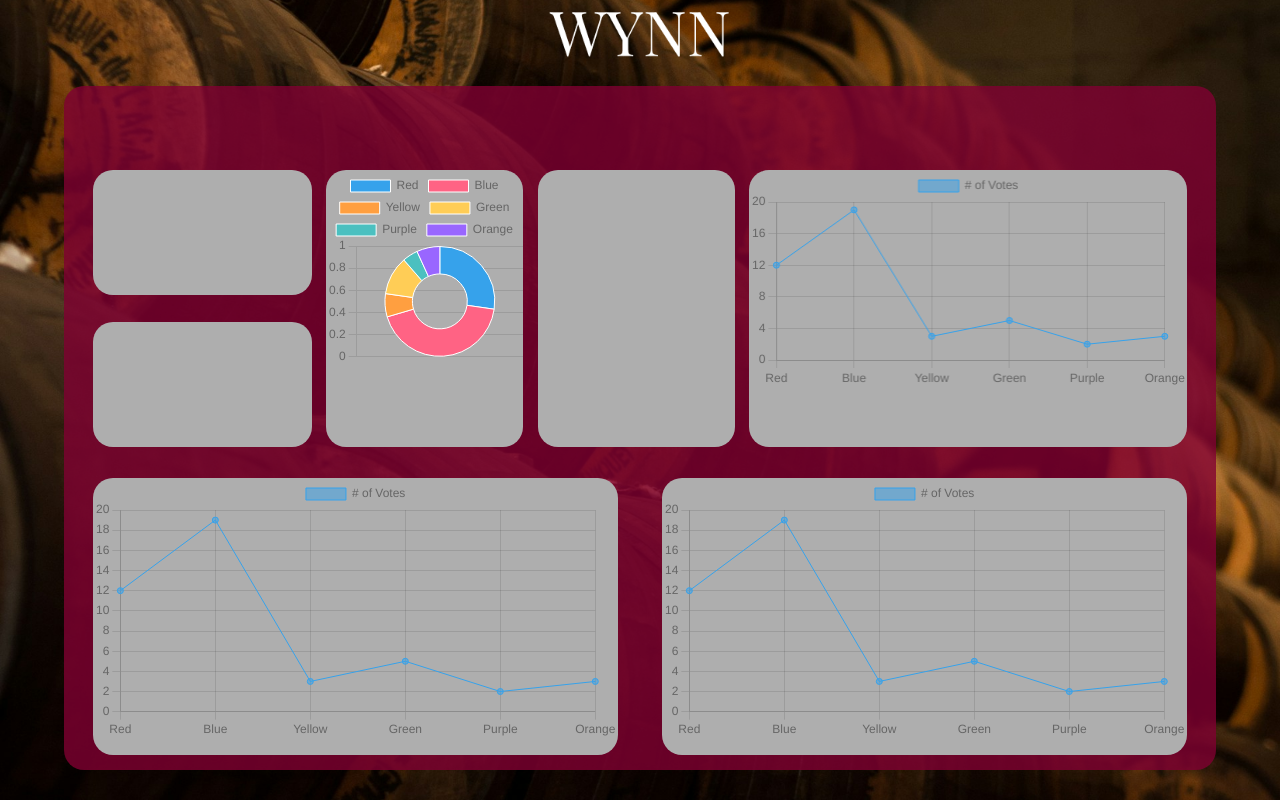
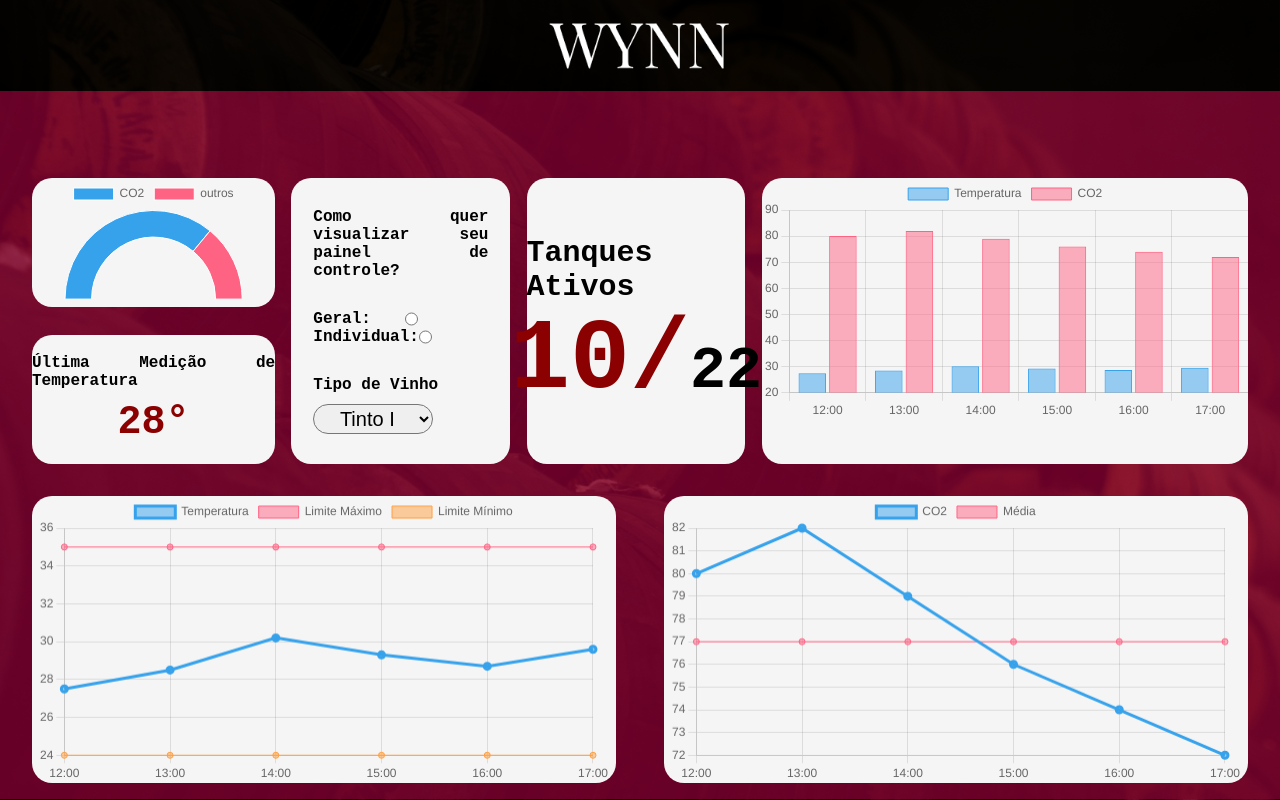
Before and after one commit to GabrielSousaSPTech/Sprint2-Wynn, a plain HTML site: page Site/estático/dashboard.html in a window 1280 px wide. Drawn offline with nearby package versions, Linux system fonts and the light colour scheme; a web font is replaced by a local one.

Commit message:
Atualizando a dashboard web.

```diff
--- a/Site/estático/JS/index.js
+++ b/Site/estático/JS/index.js
@@ -43,17 +43,27 @@
 new Chart(ctx1, {
     type: 'line',
     data: {
-        labels: ['Red', 'Blue', 'Yellow', 'Green', 'Purple', 'Orange'],
+        labels: ['12:00', '13:00', '14:00', '15:00', '16:00', '17:00'],
         datasets: [{
-            label: '# of Votes',
-            data: [12, 19, 3, 5, 2, 3],
+            label: 'Temperatura',
+            data: [27.5, 28.5, 30.2, 29.3, 28.7, 29.6],
+            borderWidth: 3
+        },
+        {
+            label: 'Limite Máximo',
+            data: [35, 35, 35, 35, 35, 35],
+            borderWidth: 1
+        },
+        {
+            label: 'Limite Mínimo',
+            data: [24, 24, 24, 24, 24, 24],
             borderWidth: 1
         }]
     },
     options: {
         scales: {
             y: {
-                beginAtZero: true
+                beginAtZero: false
             }
         }
     }
@@ -64,17 +74,23 @@
 new Chart(ctx2, {
     type: 'line',
     data: {
-        labels: ['Red', 'Blue', 'Yellow', 'Green', 'Purple', 'Orange'],
+        labels: ['12:00', '13:00', '14:00', '15:00', '16:00', '17:00'],
         datasets: [{
-            label: '# of Votes',
-            data: [12, 19, 3, 5, 2, 3],
+            label: 'CO2',
+            data: [80, 82, 79, 76, 74, 72],
+            borderWidth: 3
+        },
+        {
+            label: 'Média',
+            data: [77, 77, 77, 77, 77, 77],
             borderWidth: 1
-        }]
+        }
+        ]
     },
     options: {
         scales: {
             y: {
-                beginAtZero: true
+                beginAtZero: false
             }
         }
     }
@@ -83,19 +99,24 @@
 const ctx3 = document.getElementById('grafico3');
 
 new Chart(ctx3, {
-    type: 'line',
+    type: 'bar',
     data: {
-        labels: ['Red', 'Blue', 'Yellow', 'Green', 'Purple', 'Orange'],
+        labels: ['12:00', '13:00', '14:00', '15:00', '16:00', '17:00'],
         datasets: [{
-            label: '# of Votes',
-            data: [12, 19, 3, 5, 2, 3],
+            label: 'Temperatura',
+            data: [27.5, 28.5, 30.2, 29.3, 28.7, 29.6],
+            borderWidth: 1
+        },
+        {
+            label: 'CO2',
+            data: [80, 82, 79, 76, 74, 72],
             borderWidth: 1
         }]
     },
     options: {
         scales: {
             y: {
-                beginAtZero: true
+                beginAtZero: false
             }
         }
     }
@@ -106,18 +127,18 @@
 new Chart(ctx4, {
     type: 'doughnut',
     data: {
-        labels: ['Red', 'Blue', 'Yellow', 'Green', 'Purple', 'Orange'],
+        labels: ['CO2', 'outros',],
         datasets: [{
-            label: '# of Votes',
-            data: [12, 19, 3, 5, 2, 3],
-            borderWidth: 1
+            label: 'CO2',
+            data: [72, 28],
+            borderWidth: 1,
+            cutout: '70%',
+            circumference: 180,
+            rotation: 270
         }]
     },
     options: {
-        scales: {
-            y: {
-                beginAtZero: true
-            }
-        }
+        aspectRatio: 2
     }
+
 });
--- a/Site/estático/assets/styles/style.css
+++ b/Site/estático/assets/styles/style.css
@@ -634,16 +634,22 @@
     align-items: center;
 }
 
+.header-dashboard {
+    width: 100%;
+    height: 10%;
+    background-color: rgba(0, 0, 0, 0.9);
+}
+
 .container-dashboard {
     width: 100%;
-    height: 90%;
+    height: 88.5%;
 }
 
 .dashboard {
-    width: 90%;
-    height: 95%;
+    width: 100%;
+    height: 100%;
     background-color: rgba(128, 0, 49, 0.8);
-    border-radius: 2rem;
+
     display: flex;
     flex-direction: column;
     justify-content: center;
@@ -664,7 +670,7 @@
 }
 
 .elemento {
-    background-color: rgb(174, 174, 174);
+    background-color: rgb(245, 245, 245);
     border-radius: 2rem;
 }
 
@@ -680,6 +686,57 @@
 .elemento-duplo {
     height: 45%;
     width: 100%;
+
+}
+
+.caixa {
+    height: 100%;
+    width: 80%;
+    display: flex;
+    flex-direction: column;
+    justify-content: space-evenly;
+}
+
+.caixa select {
+    outline: none;
+    height: 3rem;
+    width: 12rem;
+    font-size: 2rem;
+    text-align: center;
+    border-radius: 2rem;
+    margin-top: 1rem;
+}
+
+.caixa-input-radio {
+    display: flex;
+    justify-content: space-between;
+    width: 60%;
+}
+
+.formatacao {
+    flex-direction: column;
+    font-family: monospace;
+    text-align: justify;
+}
+
+.formatacao p {
+    color: black;
+    font-size: 1.6rem;
+    font-weight: bolder;
+}
+
+.formatacao h2 {
+    color: black;
+    font-size: 3rem;
+    font-weight: bolder;
+    margin-top: 1rem;
+}
+
+.formatacao h3 {
+    color: darkred;
+    font-size: 4rem;
+    font-weight: bolder;
+    margin-top: 1rem;
 }
 
 .elemento-estreito {
@@ -701,6 +758,15 @@
     height: 100%;
     width: 100%;
     margin: 0 auto;
+}
+
+#tanques-ativos {
+    font-size: 6rem;
+}
+
+#tanques-ativos span {
+    font-size: 10rem;
+    color: darkred;
 }
 
 /* Fim da Dashboard */
--- a/Site/estático/dashboard.html
+++ b/Site/estático/dashboard.html
@@ -4,7 +4,7 @@
 <head>
     <meta charset="UTF-8">
     <meta name="viewport" content="width=device-width, initial-scale=1.0">
-    <title>Calculadora Financeira</title>
+    <title>DashBoard</title>
     <link rel="stylesheet" href="assets/styles/style.css">
     <script src="https://cdn.jsdelivr.net/npm/chart.js"></script>
     <style>
@@ -15,7 +15,7 @@
 
 <body>
     <section id="banner">
-        <header style="width: 100%; background-color: transparent;">
+        <header class="header-dashboard">
             <a href="index.html"><img class="logoWynn" src="assets/imgs/logoWynn.png" alt=""></a>
         </header>
         <div class="container-dashboard center">
@@ -24,14 +24,46 @@
                 <div class="linha-dashboard">
                     <div class="elemento-duplo-caixa">
                         <div class="elemento-duplo elemento">
+                            <canvas id="grafico4" class="center"></canvas>
+                        </div>
+                        <div class="elemento-duplo elemento center formatacao">
+                            <p>Última Medição de Temperatura</p>
+                            <h3>28°</h3>
+                        </div>
+                    </div>
+                    <div class="elemento-estreito elemento center formatacao">
+                        <div class="caixa">
+                            <p>Como quer visualizar seu painel de controle?</p>
+                            <div>
+                                <div class="caixa-input-radio">
+                                    <p>Geral: </p><input type="radio" name="controle">
+                                </div>
+                                <div class="caixa-input-radio">
+                                    <p>Individual: </p><input type="radio" name="controle">
+                                </div>
+                            </div>
+                            <div>
+                                <p>Tipo de Vinho</p>
+                                <select name="" id="">
+                                    <option value="">Tinto I</option>
+                                    <option value="">Tinto II</option>
+                                    <option value="">Tinto III</option>
+                                    <option value="">Tinto IV</option>
+                                    <option value="">Tinto V</option>
+                                    <option value="">Branco I</option>
+                                    <option value="">Branco II</option>
+                                    <option value="">Branco III</option>
+                                    <option value="">Frisante I</option>
+                                    <option value="">Frisante II</option>
+                                </select>
+                            </div>
 
                         </div>
-                        <div class="elemento-duplo elemento"></div>
                     </div>
-                    <div class="elemento-estreito elemento">
-                        <canvas id="grafico4" class="center"></canvas>
+                    <div class="elemento-estreito elemento center formatacao">
+                        <h2>Tanques Ativos</h2>
+                        <p id="tanques-ativos"><span>10/</span>22</p>
                     </div>
-                    <div class="elemento-estreito elemento"></div>
                     <div class="elemento-largo elemento">
                         <canvas id="grafico3" class="center"></canvas>
                     </div>
```
